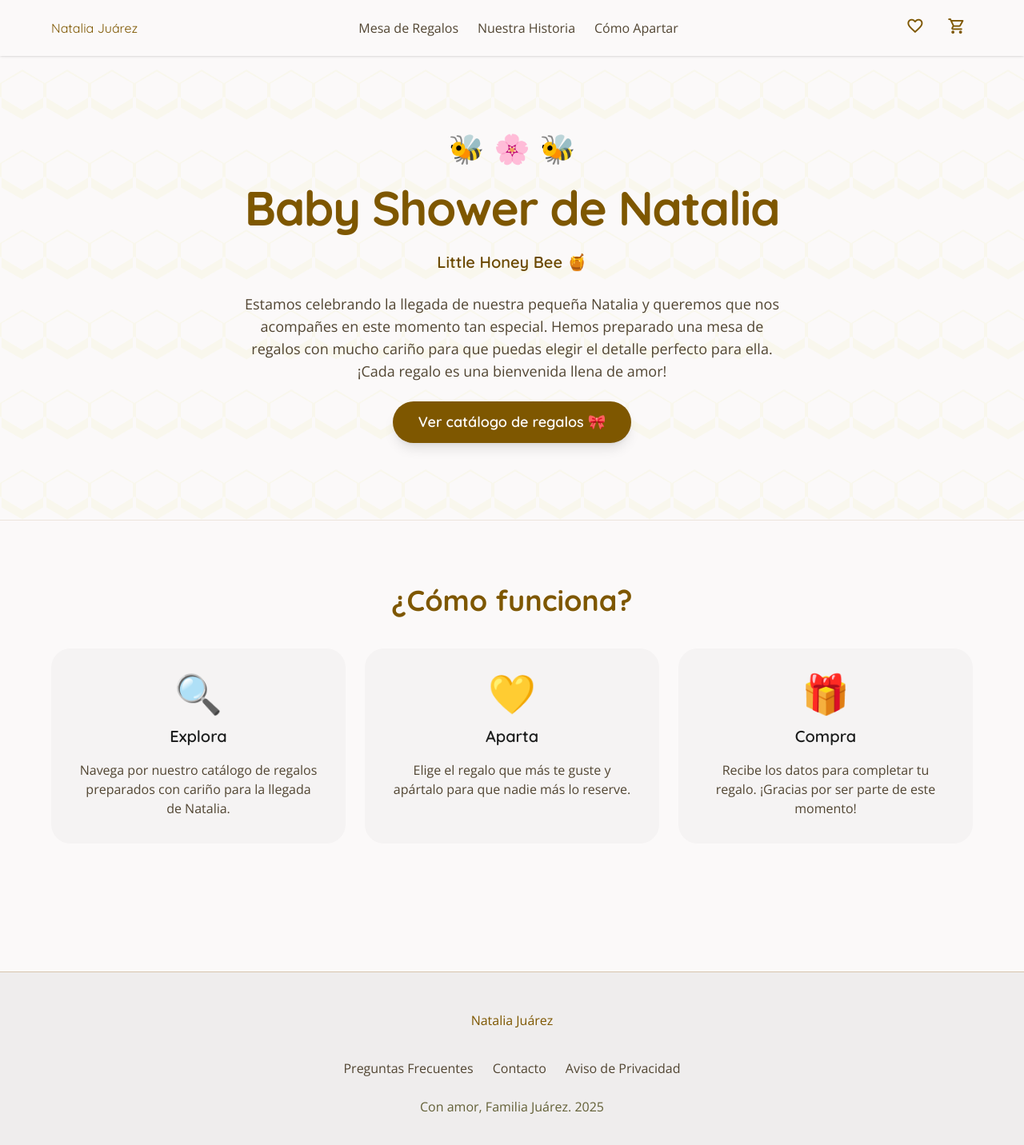
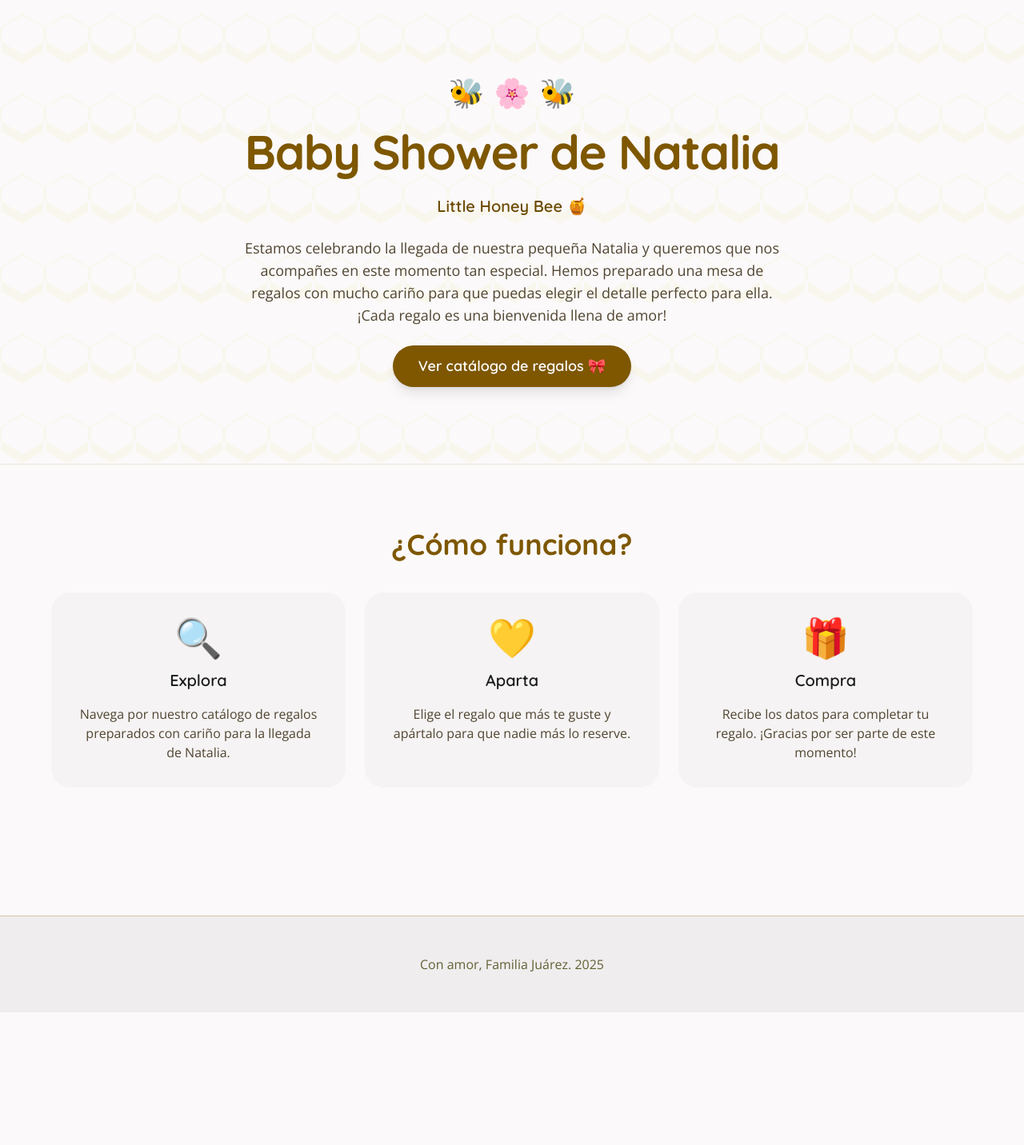
Before and after one commit to k-juarez/baby-shower, a Next.js app: page / in a window 1280 px wide. Shown: the top 1432 px of the page at 80% size. After the commit the page ends 1266 px from the top, so only its background shows below. Built offline with nearby package versions, Linux system fonts and the light colour scheme.

Commit message:
limpiar NavBar y Footer segun feedback

```diff
--- a/app/layout.tsx
+++ b/app/layout.tsx
@@ -39,7 +39,7 @@ export default function RootLayout({
           rel="stylesheet"
         />
       </head>
-      <body className="flex min-h-full flex-col pb-xl md:pb-0 font-body-md text-on-surface">
+      <body className="flex min-h-full flex-col font-body-md text-on-surface">
         <NavBar />
         <main className="flex flex-1 flex-col">{children}</main>
         <Footer />
--- a/components/Footer.tsx
+++ b/components/Footer.tsx
@@ -1,30 +1,7 @@
 export default function Footer() {
   return (
     <footer className="mt-xl w-full border-t border-outline-variant bg-surface-container">
-      <div className="mx-auto flex w-full max-w-[1200px] flex-col items-center gap-md px-md py-lg text-center">
-        <div className="font-headline-lg text-headline-lg mb-sm text-primary">
-          Natalia Juárez
-        </div>
-        <div className="flex flex-wrap justify-center gap-md">
-          <a
-            href="#"
-            className="font-body-md text-body-md text-on-surface-variant hover:text-primary transition-colors"
-          >
-            Preguntas Frecuentes
-          </a>
-          <a
-            href="#"
-            className="font-body-md text-body-md text-on-surface-variant hover:text-primary transition-colors"
-          >
-            Contacto
-          </a>
-          <a
-            href="#"
-            className="font-body-md text-body-md text-on-surface-variant hover:text-primary transition-colors"
-          >
-            Aviso de Privacidad
-          </a>
-        </div>
+      <div className="mx-auto flex w-full max-w-[1200px] flex-col items-center px-md py-lg text-center">
         <p className="font-body-md text-body-md text-secondary">
           Con amor, Familia Juárez. 2025
         </p>
--- a/components/NavBar.tsx
+++ b/components/NavBar.tsx
@@ -1,113 +1,3 @@
-"use client";
-
-import Link from "next/link";
-import { usePathname } from "next/navigation";
-
 export default function NavBar() {
-  const pathname = usePathname();
-
-  // Don't show nav on transactional pages if needed
-  // Currently shows on all pages
-
-  return (
-    <>
-      {/* ── Desktop Top Nav Bar (hidden on mobile) ── */}
-      <nav className="sticky top-0 z-40 hidden bg-surface shadow-sm md:flex">
-        <div className="mx-auto flex w-full max-w-[1200px] items-center justify-between px-md py-sm">
-          {/* Brand */}
-          <Link
-            href="/"
-            className="font-display text-display-lg text-primary hover:opacity-90 transition-opacity"
-          >
-            Natalia Juárez
-          </Link>
-
-          {/* Links */}
-          <div className="flex items-center gap-md">
-            <Link
-              href="/catalogo"
-              className={`font-title-md text-title-md transition-colors ${
-                pathname === "/catalogo"
-                  ? "border-b-2 border-primary pb-1 text-primary"
-                  : "text-on-surface-variant hover:text-primary"
-              }`}
-            >
-              Mesa de Regalos
-            </Link>
-            <a
-              href="#"
-              className="font-title-md text-title-md text-on-surface-variant hover:text-primary transition-colors"
-            >
-              Nuestra Historia
-            </a>
-            <a
-              href="#"
-              className="font-title-md text-title-md text-on-surface-variant hover:text-primary transition-colors"
-            >
-              Cómo Apartar
-            </a>
-          </div>
-
-          {/* Action icons */}
-          <div className="flex gap-sm">
-            <button
-              type="button"
-              className="scale-95 rounded-full p-2 text-primary transition-colors duration-200 ease-in-out hover:bg-secondary-container"
-              aria-label="Favoritos"
-            >
-              <span className="material-symbols-outlined">favorite</span>
-            </button>
-            <button
-              type="button"
-              className="scale-95 rounded-full p-2 text-primary transition-colors duration-200 ease-in-out hover:bg-secondary-container"
-              aria-label="Carrito"
-            >
-              <span className="material-symbols-outlined">shopping_cart</span>
-            </button>
-          </div>
-        </div>
-      </nav>
-
-      {/* ── Mobile Bottom Nav Bar (hidden on desktop) ── */}
-      <nav className="fixed bottom-0 left-0 z-50 flex w-full items-center justify-around rounded-t-xl bg-surface-container-low p-xs pb-6 pt-3 shadow-[0_-4px_12px_rgba(255,179,0,0.08)] md:hidden">
-        <Link
-          href="/catalogo"
-          className={`flex flex-col items-center justify-center transition-transform hover:opacity-80 ${
-            pathname === "/catalogo"
-              ? "text-on-primary-container"
-              : "text-on-surface-variant"
-          }`}
-        >
-          <span className="material-symbols-outlined mb-1">card_giftcard</span>
-          <span className="font-label-md text-[12px]">Regalos</span>
-        </Link>
-        <a
-          href="#"
-          className="flex flex-col items-center justify-center text-on-surface-variant transition-transform hover:opacity-80"
-        >
-          <span className="material-symbols-outlined mb-1">chat_bubble</span>
-          <span className="font-label-md text-[12px]">Mensajes</span>
-        </a>
-        <a
-          href="#"
-          className="flex scale-90 flex-col items-center justify-center rounded-full bg-primary-container px-4 py-1 text-on-primary-container shadow-sm transition-transform"
-        >
-          <span
-            className="material-symbols-outlined mb-1 text-[20px]"
-            style={{ fontVariationSettings: "'FILL' 1" }}
-          >
-            list_alt
-          </span>
-          <span className="font-label-md text-[12px]">Lista</span>
-        </a>
-        <a
-          href="#"
-          className="flex flex-col items-center justify-center text-on-surface-variant transition-transform hover:opacity-80"
-        >
-          <span className="material-symbols-outlined mb-1">person</span>
-          <span className="font-label-md text-[12px]">Perfil</span>
-        </a>
-      </nav>
-    </>
-  );
+  return null;
 }
```
